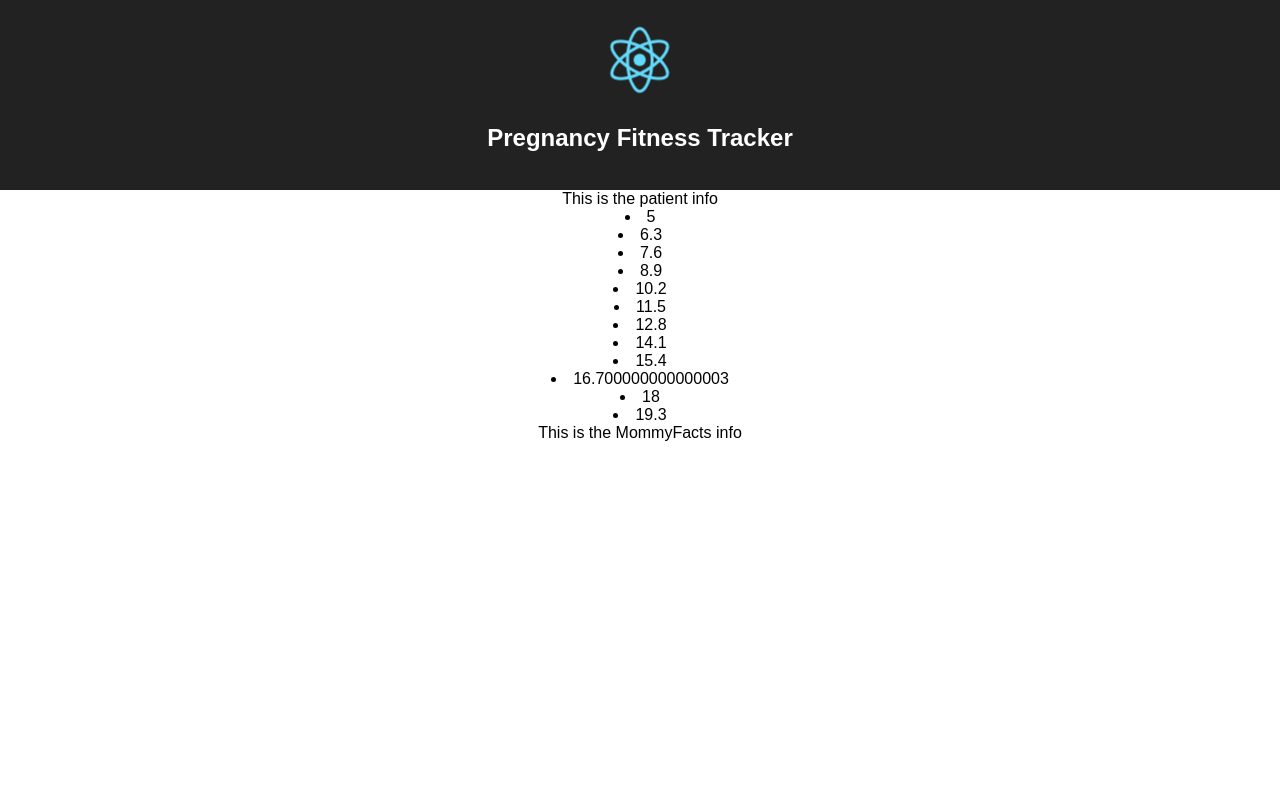
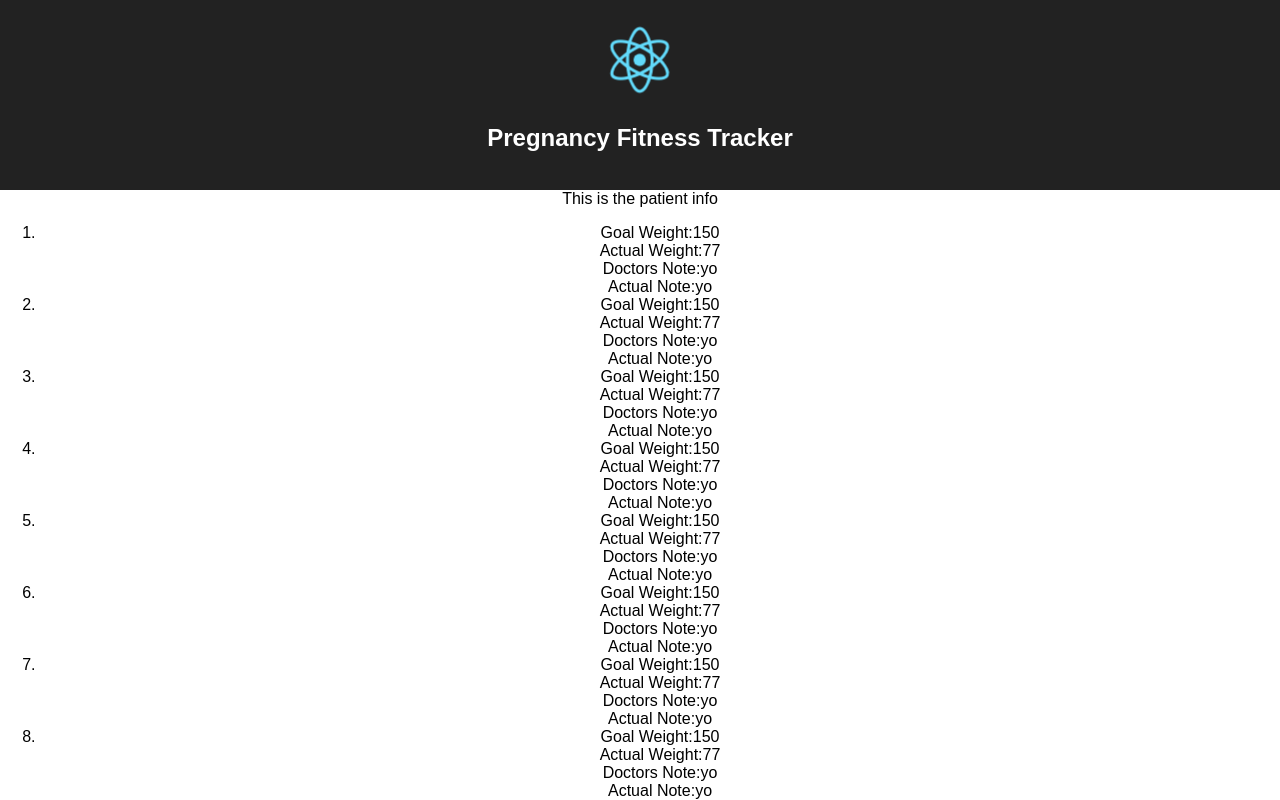
Before and after one commit to Vicki1/noServerProject, a React (Create React App) app: page / in a window 1280 px wide. Shown: the top 800 px of the page. Built offline with nearby package versions, Linux system fonts and the light colour scheme.

Commit message:
in progress

```diff
--- a/src/App.js
+++ b/src/App.js
@@ -15,12 +15,13 @@ class weekObjectMaker{
 function makeNumberWeeks(weeks){
   var array=[];
 for (var i = 0; i < weeks; i++){
-   array.push( new weekObjectMaker(150,0,'',''));
+   array.push( new weekObjectMaker(150,77,'yo','yo'));
 }
 return array;
 }
 
-var makeWeeks = makeNumberWeeks(12);
+var makeWeeks1 = makeNumberWeeks(12);
+var makeWeeks2 = makeNumberWeeks(24);
 
 export default class App extends Component {
   constructor(){
@@ -28,8 +29,9 @@ export default class App extends Component {
     this.state={
       goalWeight: 150,
       startingWeight: 0,
-      weeksArray: makeWeeks,
-      totalWeeks: 36
+      Trimester1Weeks: makeWeeks1,
+
+
     }
     this.makeTrimester1=this.makeTrimester1.bind(this);
      this.makeTrimester23=this.makeTrimester23.bind(this);
@@ -37,13 +39,9 @@ export default class App extends Component {
   }
 
 
-
-
-
-
-//create goals for trimester 1
+  //create goals for trimester 1
 makeTrimester1(){
-  var array=this.state.weeksArray.slice(0);
+  var array=this.state.Trimester1Weeks.slice(0);
 
   var startingWeight=this.state.startingWeight;
    var trimester1Length=12;
@@ -79,8 +77,7 @@ return array;
 
 
 
-  console.log(this.makeTrimester1())
-   console.log(this.makeTrimester23())
+
     return (
       <div className="App">
         <div className="App-header">
@@ -91,7 +88,7 @@ return array;
           <PatientInfo/>
         </div>
         <div className="calendarClass">
-          <Calendar weeksArray={this.state.weeksArray}/>
+          <Calendar Trimester1Weeks={this.state.Trimester1Weeks}/>
         </div>
         <div className="mommyFactsclass">
           <MommyFacts />
--- a/src/components/Calendar/Calendar.js
+++ b/src/components/Calendar/Calendar.js
@@ -6,11 +6,18 @@ export default class Calendar extends Component{
     render(){
         return(
             <div>
-                {
-                        this.props.weeksArray.map( (object, i) => {
-                            return <li key={i}>{object.goalWeight}</li>
+              <ol>  {
+                        this.props.Trimester1Weeks.map( (object, i) => {
+                            return <li key={i}>
+                                Goal Weight:{object.goalWeight}<br/>
+                                Actual Weight:{object.actualWeight}<br/>
+                                Doctors Note:{object.doctorsNote}<br/>
+                                Actual Note:{object.patientsNote}</li>
+
+
                         })
                     }
+                    </ol>
             </div>
         )
     }
```
